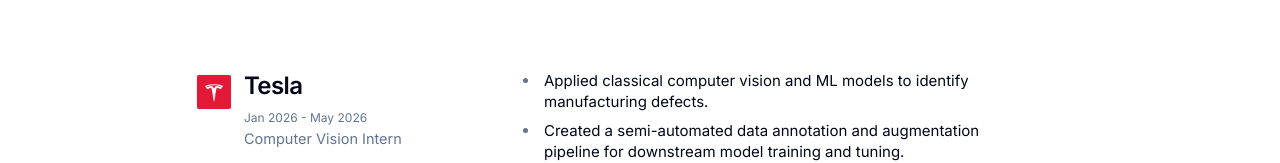
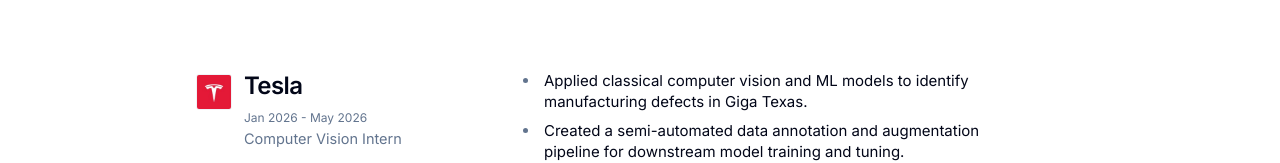
Before and after one commit to yunho-c/Portfolio-3, a SvelteKit app: page /experience in a window 1280 px wide. Shown: the part 382-545 px from the top of the page. Built offline with nearby package versions, Linux system fonts and the light colour scheme.

Commit message:
content: add Giga Texas to Tesla experience

```diff
--- a/src/routes/experience/+page.svelte
+++ b/src/routes/experience/+page.svelte
@@ -24,7 +24,7 @@
 			period: 'Jan 2026 - May 2026',
 			logo: '/logos/tesla_motors_logo.jpg',
 			bullets: [
-				'Applied classical computer vision and ML models to identify manufacturing defects.',
+				'Applied classical computer vision and ML models to identify manufacturing defects in Giga Texas.',
 				'Created a semi-automated data annotation and augmentation pipeline for downstream model training and tuning.',
 				'Improved ML inference and database interaction latency by roughly 2000x, from 1.4 s to 0.8 ms per image.'
 			]
```
